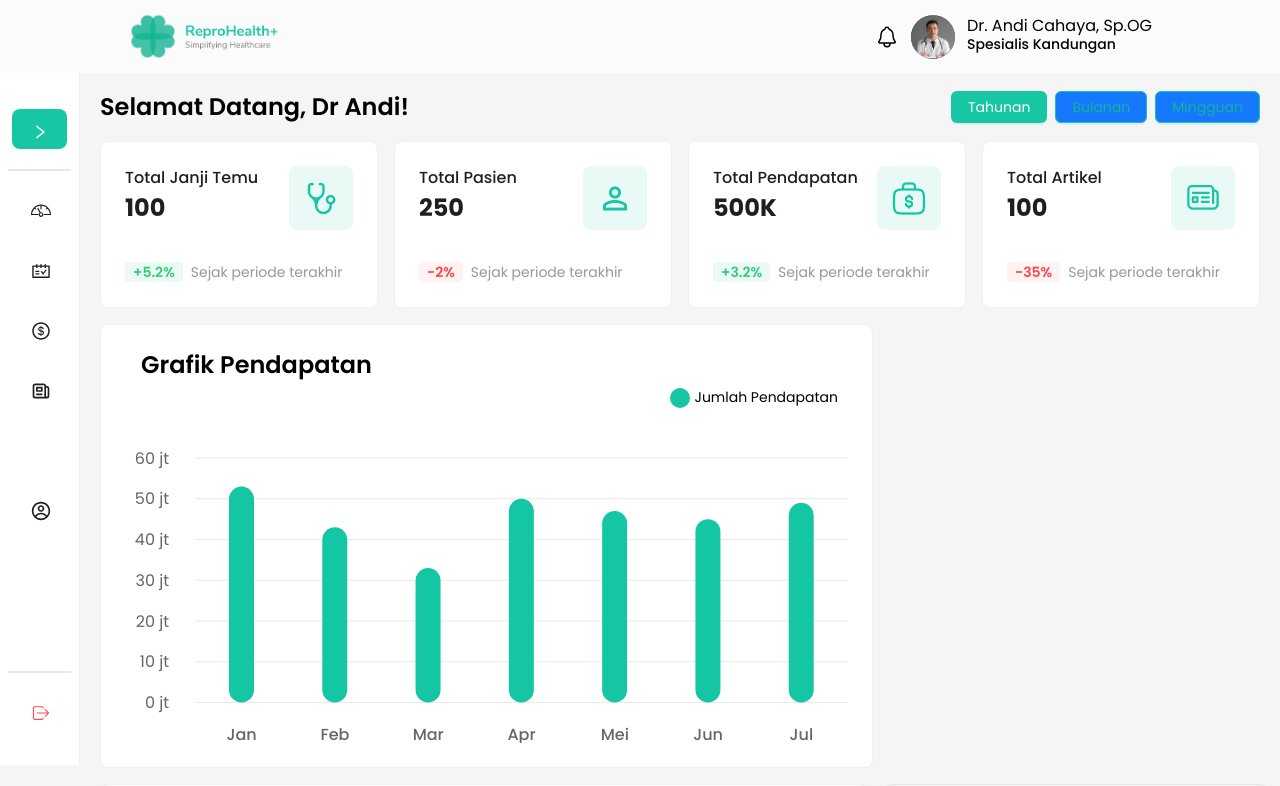
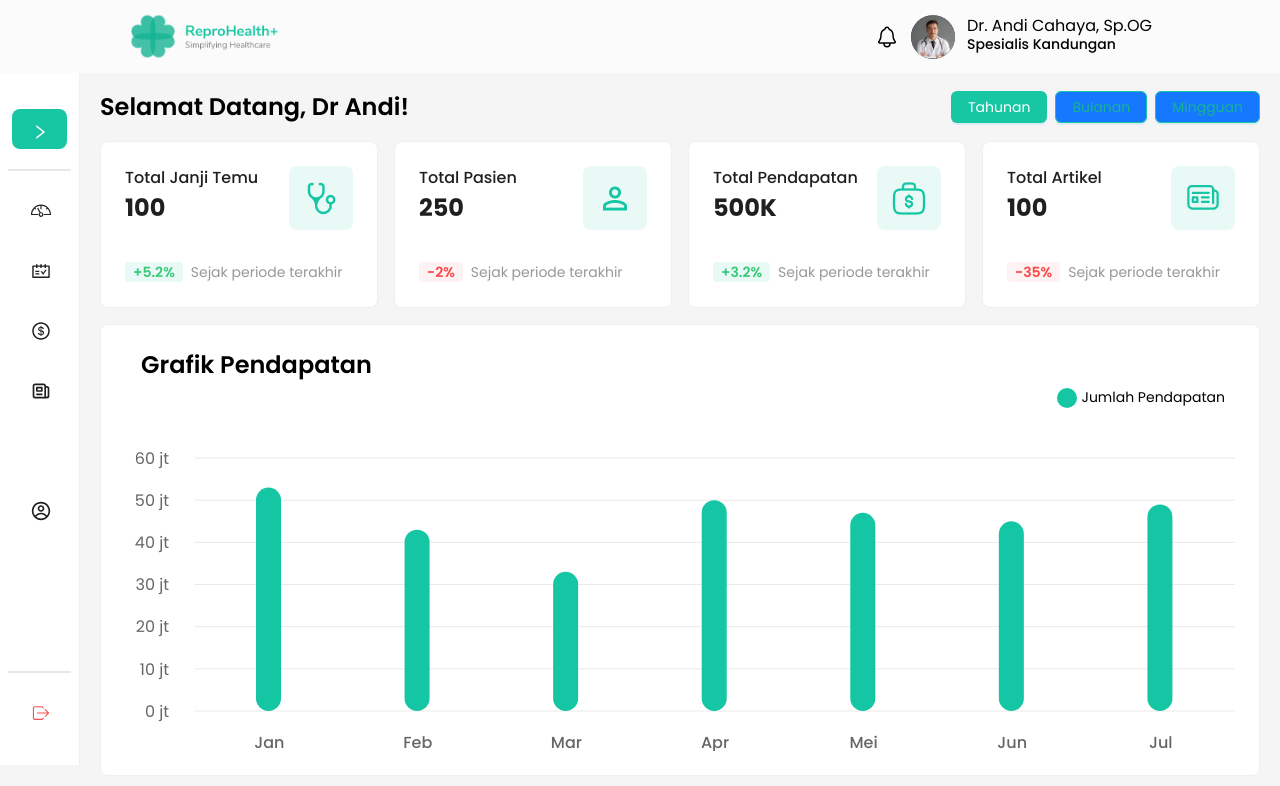
Before and after one commit to team-capstone-1/fe-repro-health, a React (Vite) app: page /dashboard in a window 1280 px wide. Shown: the top 786 px of the page. Built offline with nearby package versions, Linux system fonts and the light colour scheme; some icons are missing.

Commit message:
refactor: update col span graph

```diff
--- a/src/views/app-views/dashboard/components/ChartIncome.jsx
+++ b/src/views/app-views/dashboard/components/ChartIncome.jsx
@@ -81,7 +81,7 @@ export default function ChartIncome() {
 
   return (
     <Row justify="start">
-      <Col span={24} xs={24} md={24} lg={16}>
+      <Col span={24} xs={24} md={24} lg={24}>
         <Card>
           <div className="pl-4">
             <h3 className="text-2xl font-semibold text-black">
@@ -89,7 +89,7 @@ export default function ChartIncome() {
             </h3>
           </div>
 
-          <Wrapper width="100%" aspect={2}>
+          <Wrapper width="100%" aspect={3}>
             <BarChart
               //   width={405}
               //   height={300}
```
